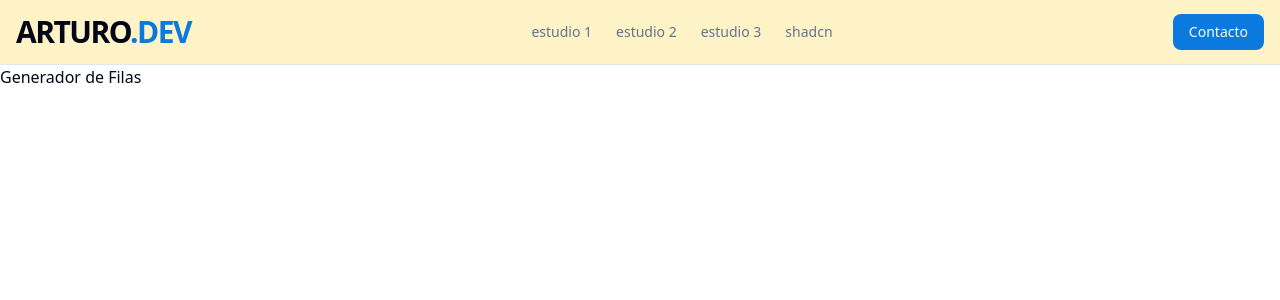
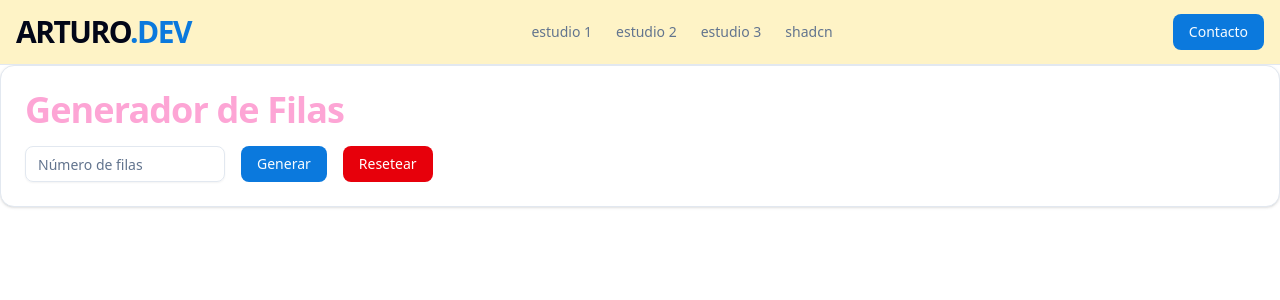
Before and after one commit to ArturoContrerasChaparro/proyecto-de-estudio, a Next.js app: page /estudiouno in a window 1280 px wide. Shown: the top 300 px of the page. Built offline with nearby package versions, Linux system fonts and the light colour scheme.

Commit message:
Se crea un generador de filas

```diff
--- a/components/sections/estudiouno/generador-filas.tsx
+++ b/components/sections/estudiouno/generador-filas.tsx
@@ -1,9 +1,62 @@
+'use client'
+
+import { Button } from "@/components/ui/button"
+import { Input } from "@/components/ui/input"
+import { useState } from "react"
+
 
 const GeneradorFilas = () => {
+
+
+  const [numeroFilas, setNumeroFilas] = useState(0)
+  const [listaFilas, setListaFilas] = useState<string[]>([])
+
+  const generarFilas = () => {
+    const listaTemporal: string[] = []
+      for (let i = 1; i <= numeroFilas; i++) {
+        listaTemporal.push(`Esta es la fila número: ${i}`)
+      }
+      setListaFilas(listaTemporal)
+  }
+
+  const resetNumerFilas = () => {
+    setNumeroFilas(0)
+    setListaFilas([])
+  }
+
   return (
-    <div>
-      Generador de Filas
-    </div>
+    <>
+      <div className="p-6 border rounded-xl shadow-sm bg-card space-y-4">
+        <h1 className="scroll-m-20 text-4xl font-extrabold tracking-tight text-balance text-pink-300">Generador de Filas</h1>
+
+        <div className="flex gap-4 items-center">
+          <Input
+            type="number"
+            placeholder="Número de filas"
+            className="max-w-50"
+            value={numeroFilas === 0 ? "" : numeroFilas}
+            onChange={e => {
+              setNumeroFilas(Number(e.target.value))
+            }}>
+          </Input>
+          <Button onClick={generarFilas}>
+              Generar
+          </Button>
+          <Button variant="destructive" onClick={resetNumerFilas}>
+              Resetear
+          </Button>
+          <div className="text-center">
+          {listaFilas.map((fila, index) => (
+            <div key={index} className="p-3 bg-muted border rounded-md text-sm font-medium animate-in fade-in slide-in-from-left-2">
+              {fila}
+            </div>
+          ))}
+          </div>
+        </div>
+
+      </div>
+
+    </>
   )
 }
 
```
